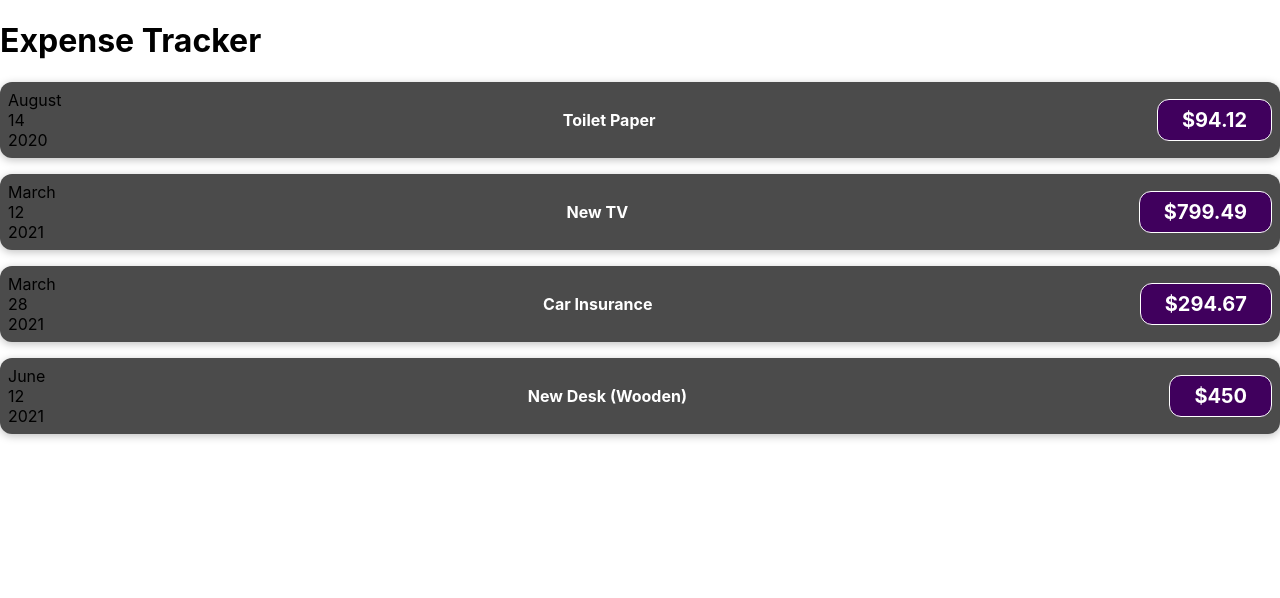
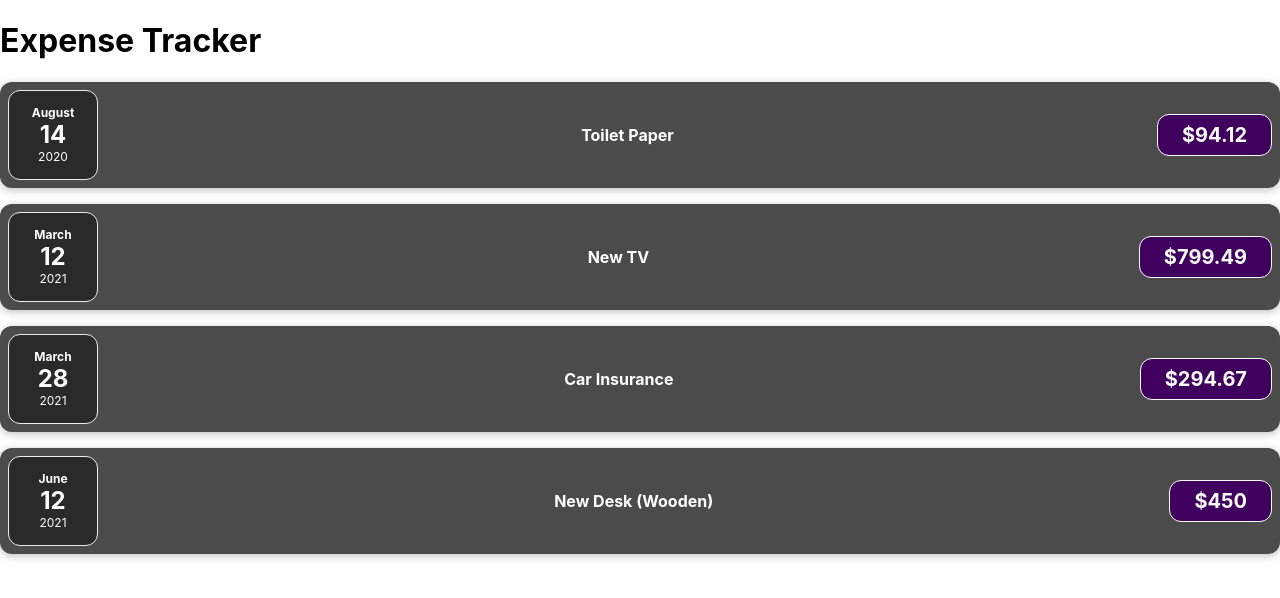
Before and after one commit to johngwells/React-Expense-Tracker, a React (Create React App) app in the folder expense-tracker/: page / in a window 1280 px wide. Shown: the top 598 px of the page. Built offline with nearby package versions, Linux system fonts and the light colour scheme.

Commit message:
split component into smaller component | add css

```diff
--- /dev/null
+++ b/expense-tracker/src/components/ExpenseDate.css
@@ -0,0 +1,26 @@
+.expense-date {
+  display: flex;
+  flex-direction: column;
+  width: 5.5rem;
+  height: 5.5rem;
+  border: 1px solid #ececec;
+  background-color: #2a2a2a;
+  color: white;
+  border-radius: 12px;
+  align-items: center;
+  justify-content: center;
+}
+
+.expense-date__month {
+  font-size: 0.75rem;
+  font-weight: bold;
+}
+
+.expense-date__year {
+  font-size: 0.75rem;
+}
+
+.expense-date__day {
+  font-size: 1.5rem;
+  font-weight: bold;
+}
--- /dev/null
+++ b/expense-tracker/src/components/ExpenseDate.js
@@ -0,0 +1,17 @@
+import './ExpenseDate.css'
+
+function ExpenseDate({ date }) {
+  const month = date.toLocaleString('en-US', { month: 'long' });
+  const day = date.toLocaleString('en-US', { day: '2-digit' });
+  const year = date.getFullYear();
+
+  return (
+    <div className='expense-date'>
+      <div className='expense-date__month'>{month}</div>
+      <div className='expense-date__day'>{day}</div>
+      <div className='expense-date__year'>{year}</div>
+    </div>
+  );
+}
+
+export default ExpenseDate;
--- a/expense-tracker/src/components/ExpenseItem.js
+++ b/expense-tracker/src/components/ExpenseItem.js
@@ -1,17 +1,10 @@
+import ExpenseDate from './ExpenseDate';
 import './ExpenseItem.css';
 
 function ExpenseItem({date, title, amount}) {
-  const month = date.toLocaleString('en-US', { month: 'long' });
-  const day = date.toLocaleString('en-US', { day: '2-digit' });
-  const year = date.getFullYear();
-
   return (
     <div className='expense-item'>
-      <div>
-        <div>{month}</div>
-        <div>{day}</div>
-        <div>{year}</div>
-      </div>
+      <ExpenseDate date={date}/>
       <div>
         <h2 className='expense-item__description'>{title}</h2>
       </div>
```
